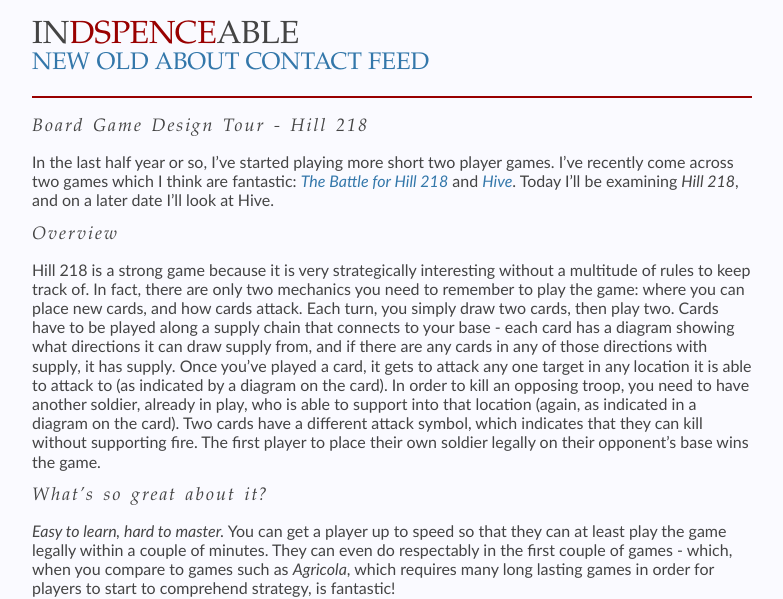
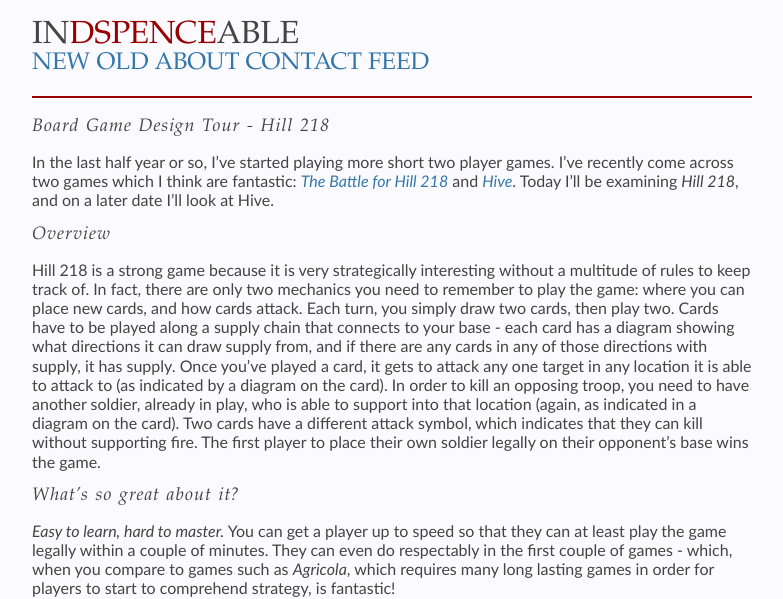
Before and after one commit to indspenceable/indspenceable.github.com, a Jekyll site: the page built from index.md, in a window 1280 px wide. Shown: the top 599 px of the page, without its empty margins (248-1031 px from the left). Built offline with Jekyll 4.4.1, drawn with Linux system fonts in a browser that asks for light colours.

Commit message:
Updated spacing, 404 uses right layout now.

```diff
--- a/_includes/header.html
+++ b/_includes/header.html
@@ -64,8 +64,8 @@
     font-size: 18px;
     font-style: italic;
     font-family: 'palatino';
-    letter-spacing: 2px;
-    word-spacing: 2px;
+    letter-spacing: 1px;
+    word-spacing: 1px;
   }
 
   em {
```
Also changed, not shown: 404.md (+1 -1 lines).
